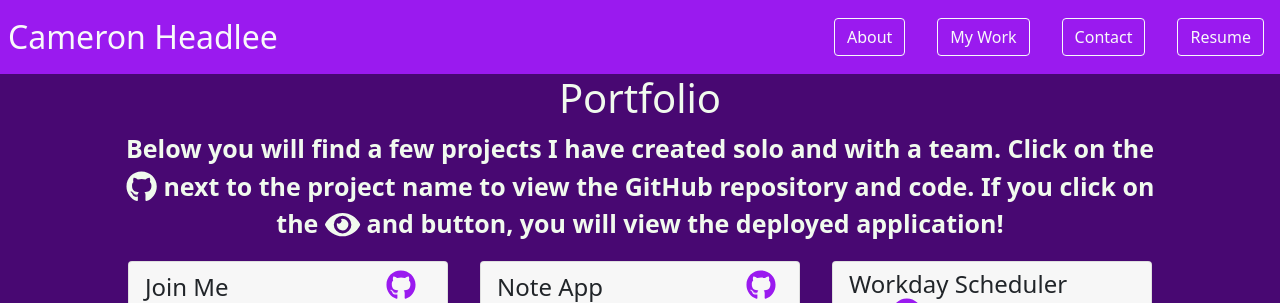
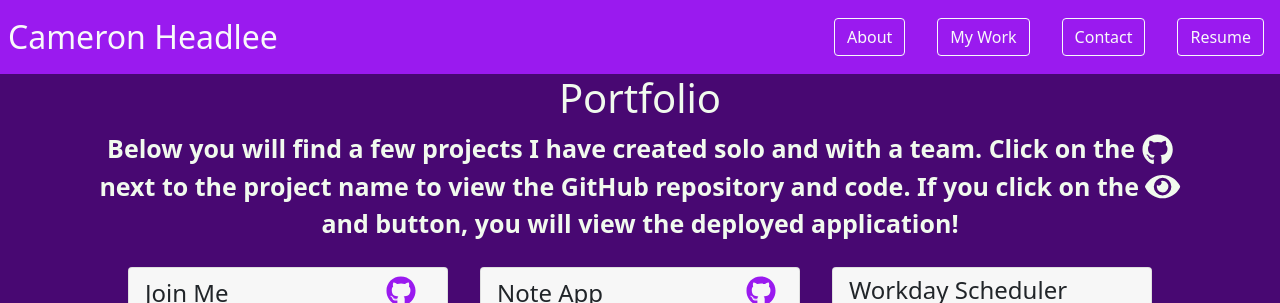
Before and after one commit to CameronHeadlee/R-Portfolio, a React (Create React App) app: page /Portfolio in a window 1280 px wide. Shown: the top 303 px of the page. Built offline with nearby package versions, Linux system fonts and the light colour scheme.

Commit message:
Got rid of unused class.

```diff
--- a/src/styles/Portfolio.css
+++ b/src/styles/Portfolio.css
@@ -3,15 +3,12 @@
     color: #9a1aef;
     font-size: 25px;
     font-weight: bold;
-    margin: 70px 50px 70px 0px;
+    margin: 70px 0px 70px 0px;
 }
 
 .btn.btn-outline-three:hover {
     background-color: #9a1aef;
     color: #f1faee;
-}
-
-.contact:hover {
     transform: rotate(360deg);
     transition: 2s;
 }
@@ -21,6 +18,4 @@
     color: #f1faee;
     font-size: 25px;
     font-weight: bold;
-    margin: 0px 20px 0px 20px;
-    padding: 0px 15px 10px 15px;
 }
```
